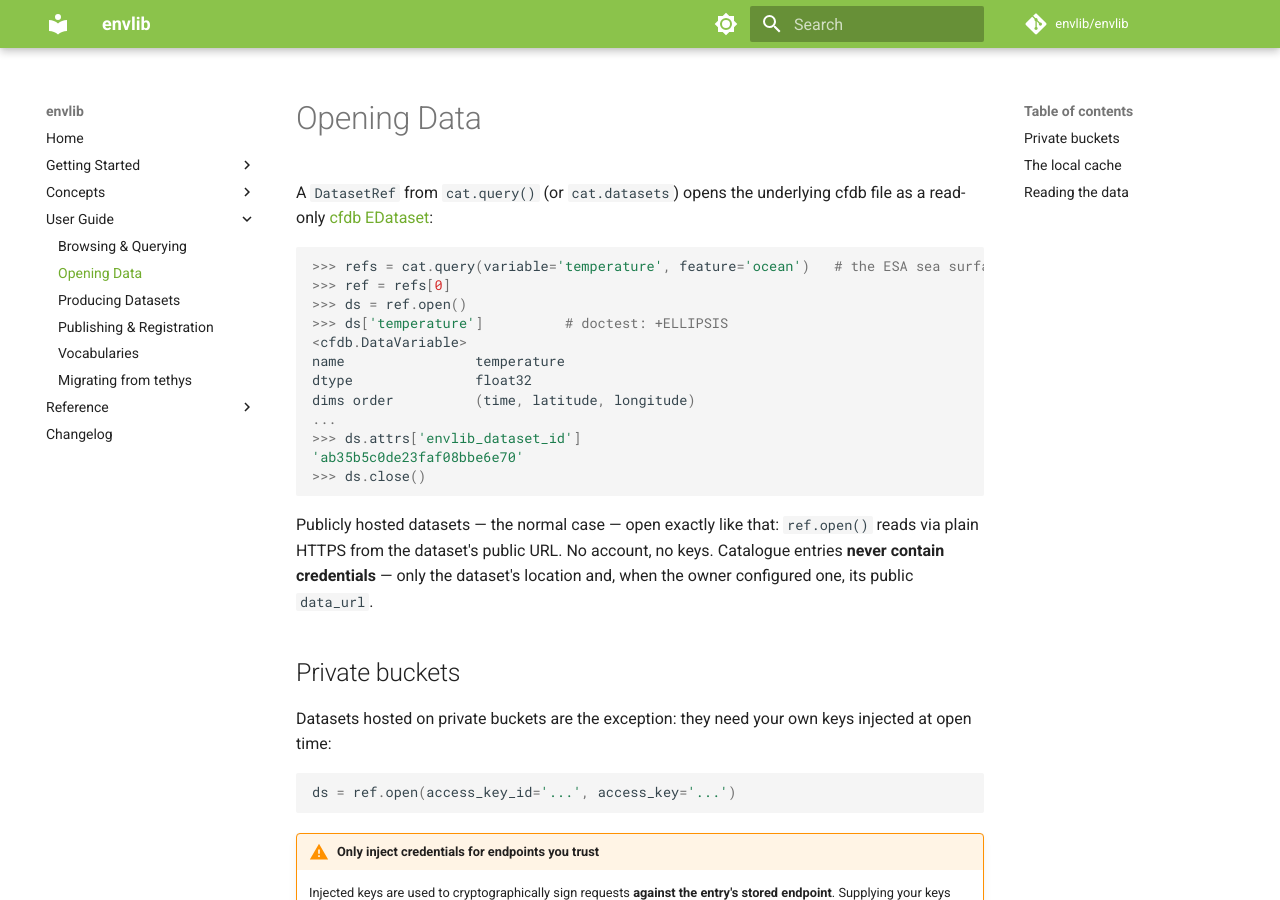
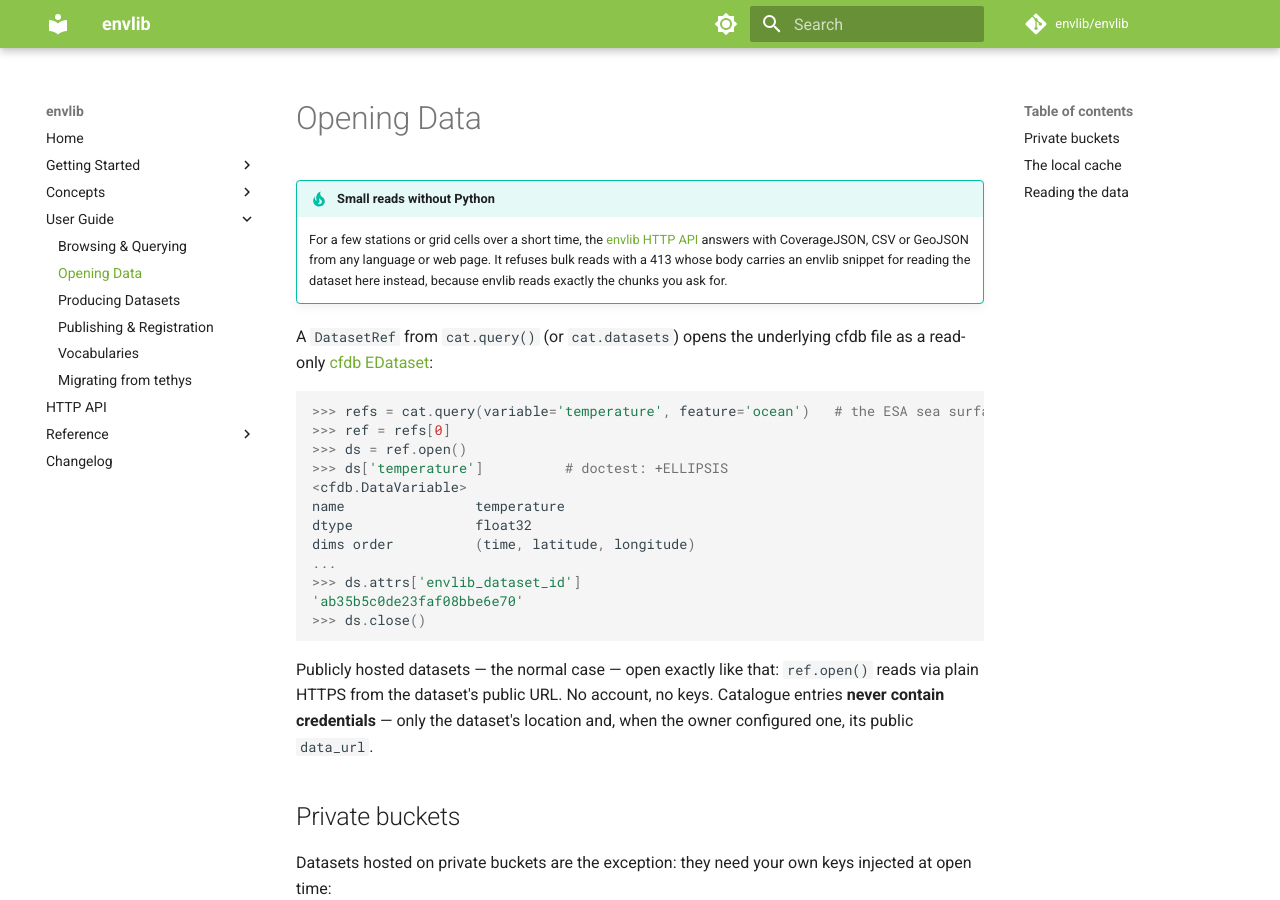
Before and after one commit to envlib/envlib, an MkDocs documentation site: the page built from docs/guide/opening-data.md, in a window 1280 px wide and 900 px high. Built offline with MkDocs 1.6.1 and Material for MkDocs 9.7.7, drawn with Linux system fonts in a browser that asks for light colours; comment, search, counter and statistics services are not loaded.

Commit message:
updated docs

```diff
--- a/docs/guide/opening-data.md
+++ b/docs/guide/opening-data.md
@@ -1,4 +1,10 @@
 # Opening Data
+
+!!! tip "Small reads without Python"
+    For a few stations or grid cells over a short time, the [envlib HTTP API](https://api.envlib.xyz/docs/)
+    answers with CoverageJSON, CSV or GeoJSON from any language or web page. It refuses bulk reads with a
+    413 whose body carries an envlib snippet for reading the dataset here instead, because envlib reads
+    exactly the chunks you ask for.
 
 A `DatasetRef` from `cat.query()` (or `cat.datasets`) opens the underlying cfdb file as a read-only [cfdb EDataset](https://mullenkamp.github.io/cfdb/guide/s3-remote/):
 
--- a/mkdocs.yml
+++ b/mkdocs.yml
@@ -78,6 +78,7 @@ nav:
         - Publishing & Registration: guide/publishing.md
         - Vocabularies: guide/vocabularies.md
         - Migrating from tethys: guide/tethys-migration.md
+    - HTTP API: https://api.envlib.xyz/docs/
     - Reference:
         - Catalogue: reference/catalogue.md
         - Metadata: reference/metadata.md
```
Also changed, not shown: OPEN_WORK.md (+3 -2 lines), plans/edr_api_assessment.md (+17 -0 lines).
